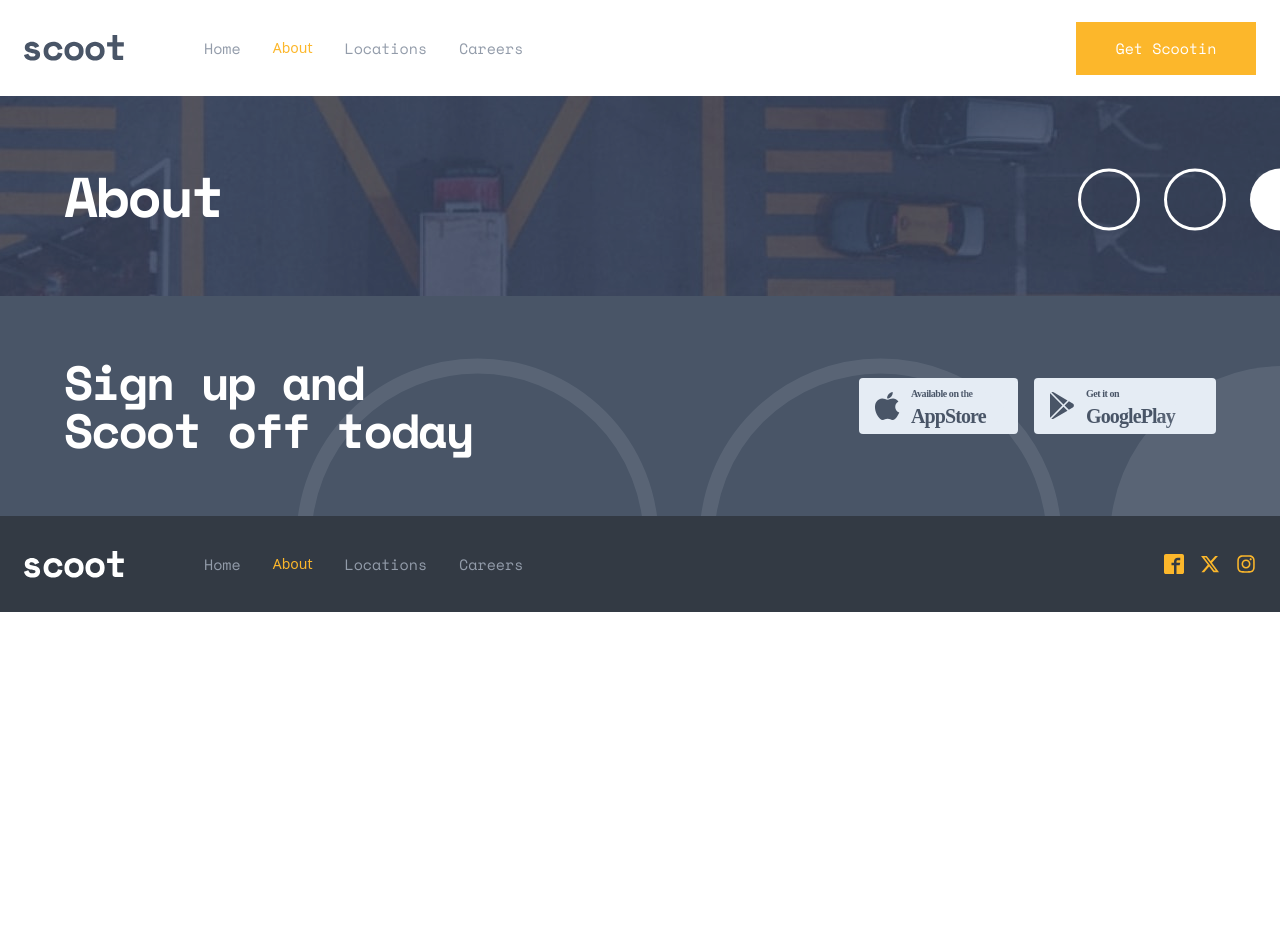
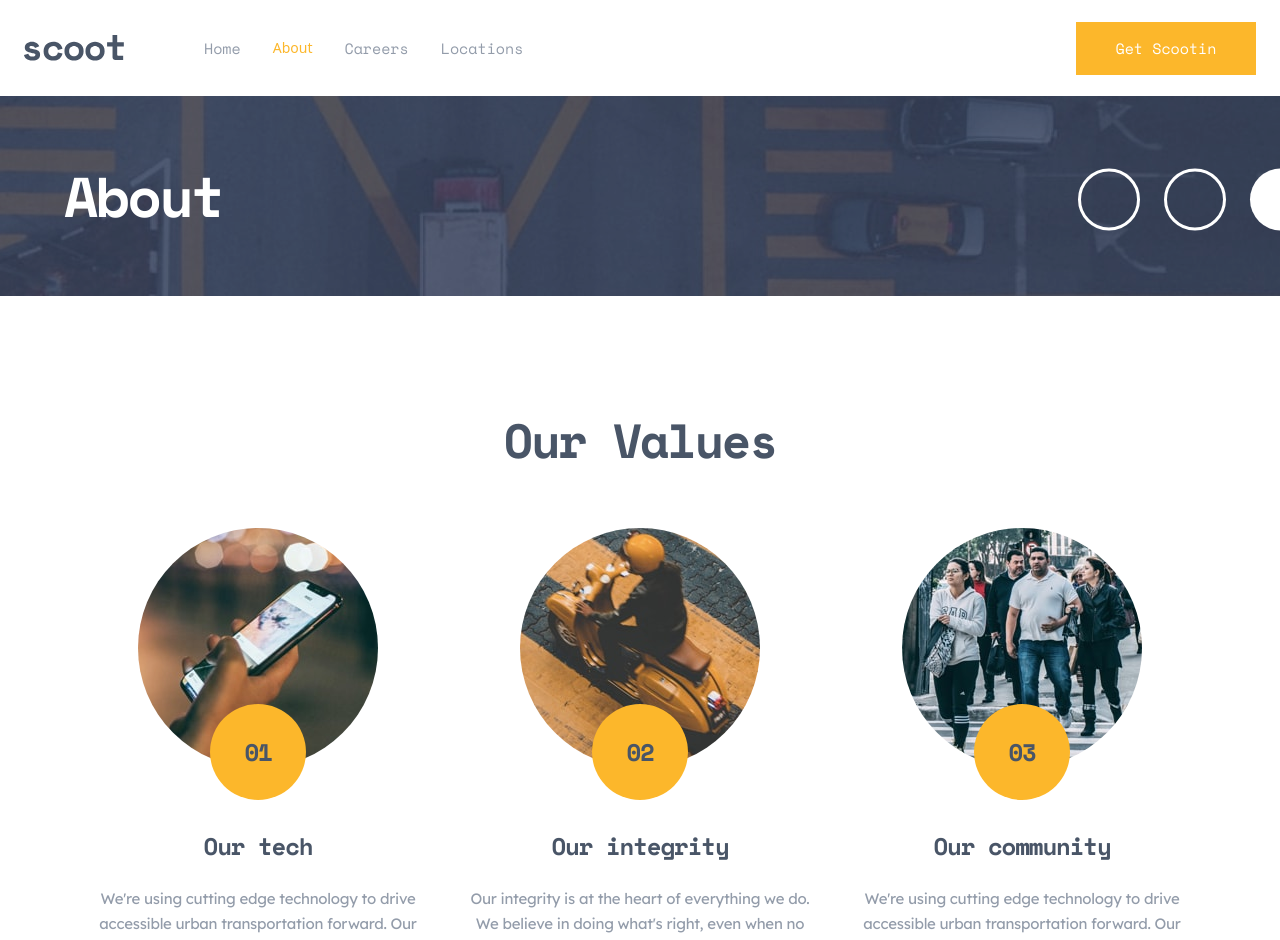
Before and after one commit to Youmnaelzany/scoot-multi-page-website, a Next.js app: page /about in a window 1280 px wide. Shown: the top 940 px of the page. Before the commit the page ends 800 px from the top, so only its background shows below. Built offline with nearby package versions, Linux system fonts and the light colour scheme.

Commit message:
feat : add OurValues component and add it to about & careers pages

```diff
--- a/src/app/about/page.tsx
+++ b/src/app/about/page.tsx
@@ -1,3 +1,4 @@
+import OurValues from "@/components/OurValues";
 import PagesHero from "@/components/PagesHero";
 
 export default function About() {
@@ -9,6 +10,7 @@ export default function About() {
         bgImageTablet="/assets/images/about-hero-tablet.jpg"
         bgImageDesktop="/assets/images/about-hero-desktop.jpg"
       />
+      <OurValues />
     </main>
   );
 }
--- a/src/app/careers/page.tsx
+++ b/src/app/careers/page.tsx
@@ -1,3 +1,4 @@
+import OurValues from "@/components/OurValues";
 import PagesHero from "@/components/PagesHero";
 
 export default function Careers() {
@@ -9,6 +10,7 @@ export default function Careers() {
         bgImageTablet="/assets/images/careers-locations-hero-tablet.jpg"
         bgImageDesktop="/assets/images/careers-locations-hero-desktop.jpg"
       />
+      <OurValues />
     </main>
   );
 }
--- a/src/components/Header.tsx
+++ b/src/components/Header.tsx
@@ -13,8 +13,8 @@ import { Sheet, SheetContent, SheetTrigger } from "./ui/sheet";
 export const routes = [
   { label: "Home", href: "/" },
   { label: "About", href: "about" },
+  { label: "Careers", href: "careers" },
   { label: "Locations", href: "locations" },
-  { label: "Careers", href: "careers" },
 ];
 
 export default function Header() {
--- /dev/null
+++ b/src/components/OurValues.tsx
@@ -0,0 +1,64 @@
+import Image from "next/image";
+
+const values = [
+  {
+    title: "Our tech",
+    description:
+      "We're using cutting edge technology to drive accessible urban transportation forward. Our fully electric scooters are a joy to ride!",
+    image: "/assets/images/our-tech.jpg",
+    number: 1,
+  },
+  {
+    title: "Our integrity",
+    description:
+      "Our integrity is at the heart of everything we do. We believe in doing what's right, even when no one is looking.",
+    image: "/assets/images/our-integrity.jpg",
+    number: 2,
+  },
+  {
+    title: "Our community",
+    description:
+      "We're using cutting edge technology to drive accessible urban transportation forward. Our fully electric scooters are a joy to ride!",
+    image: "/assets/images/our-community.jpg",
+    number: 3,
+  },
+];
+
+export default function OurValues() {
+  return (
+    <section className="flex flex-col items-center justify-center gap-y-16 px-6 py-[7.5rem] lg:px-16">
+      <h1 className="font-['Space_Mono'] text-[2rem] leading-8 font-bold tracking-[-0.08931rem] text-[#495567] sm:text-[3rem] sm:leading-12 sm:tracking-[-0.13394rem]">
+        Our Values
+      </h1>
+      <div className="flex flex-col items-center justify-center gap-y-16 sm:justify-between lg:flex-row lg:items-start lg:gap-x-8">
+        {values.map((value) => (
+          <div
+            className="flex flex-col items-center justify-center gap-y-16"
+            key={value.number}
+          >
+            <div className="relative">
+              <Image
+                src={value.image}
+                alt={value.title}
+                width={240}
+                height={240}
+                className="rounded-full"
+              />
+              <span className="absolute right-0 -bottom-8 left-0 mx-auto flex size-24 items-center justify-center rounded-full bg-[#FCB72B] font-['Space_Mono'] text-2xl leading-7 font-bold tracking-[-0.06694rem] text-[#495567]">
+                0{value.number}
+              </span>
+            </div>
+            <div className="flex w-[19.4375rem] flex-col items-center justify-center gap-y-6.5 text-center sm:w-[28.5625rem] lg:w-[21.875rem]">
+              <h2 className="font-['Space_Mono'] text-2xl leading-7 font-bold tracking-[-0.06694rem] text-[#495567]">
+                {value.title}
+              </h2>
+              <p className="font-['Lexend_Deca'] text-[0.9375rem] leading-[1.5625rem] font-normal tracking-[-0.01563rem] text-[#939CAA]">
+                {value.description}
+              </p>
+            </div>
+          </div>
+        ))}
+      </div>
+    </section>
+  );
+}
```
